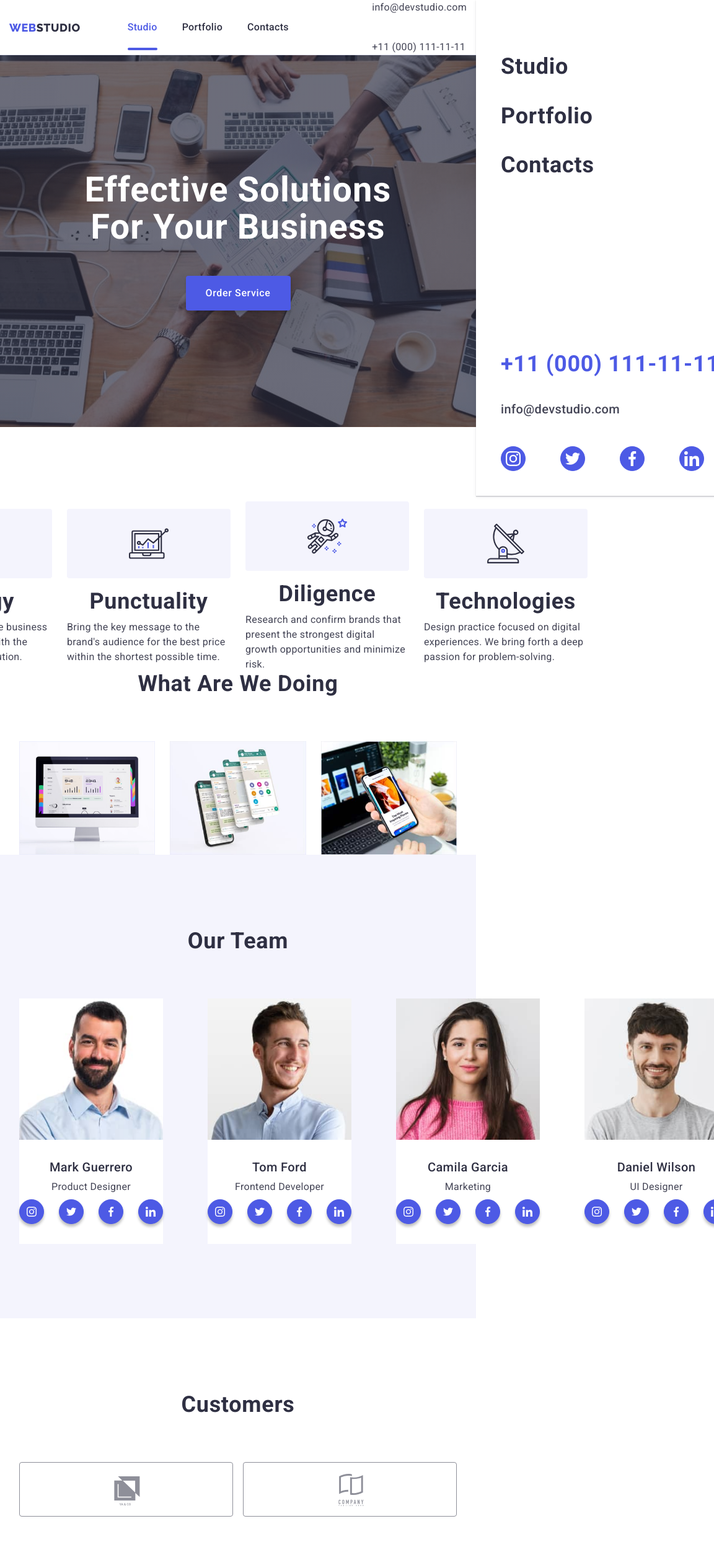
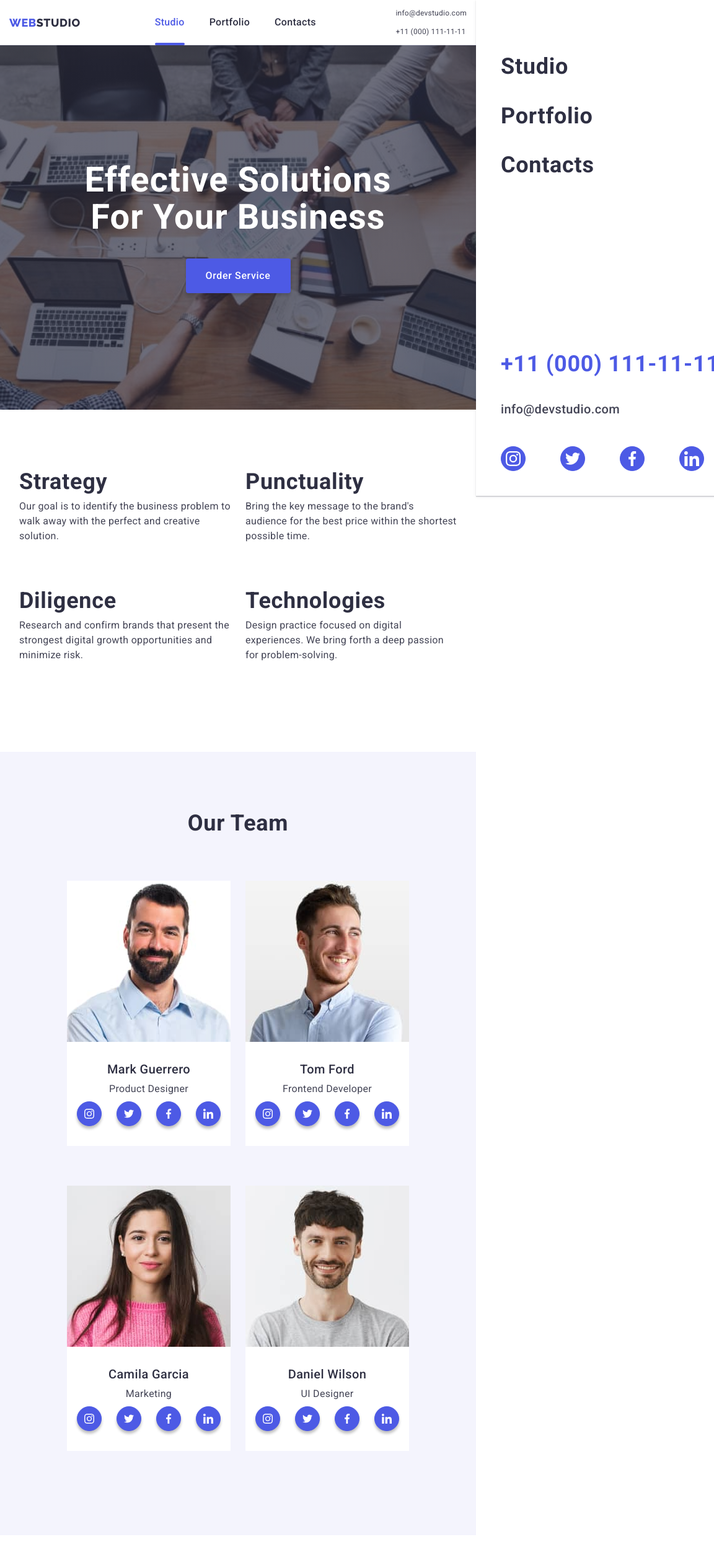
Before and after one commit to olexandrd/goit-markup-hw-06, a plain HTML site: page index.html in a window 768 px wide. Shown: the top 2517 px of the page at 62% size, 1152 px wide, since content can reach past the window. Drawn offline with nearby package versions, Linux system fonts and the light colour scheme.

Commit message:
tablet - index

```diff
--- a/css/desktop.css
+++ b/css/desktop.css
@@ -1,4 +1,4 @@
-@media screen and (min-width: 1440px) {
+@media screen and (min-width: 1158px) {
     .container {
         max-width: 1158px;
         padding: 0 15px;
--- a/css/hero.css
+++ b/css/hero.css
@@ -27,6 +27,16 @@
     background-position: center;
     background-size: cover;
     background-repeat: no-repeat;
+}
+
+@media (min-resolution: 192dpi) {
+    .hero {
+        background-image:
+            linear-gradient(rgba(46, 47, 66, 0.7),
+                rgba(46, 47, 66, 0.7)),
+            url(../images/hero/img-02@2x.jpg);
+
+    }
 }
 
 .hero .container {
--- a/css/retina.css
+++ /dev/null
@@ -1,9 +0,0 @@
-@media (min-resolution: 192dpi) {
-    .hero {
-        background-image:
-            linear-gradient(rgba(46, 47, 66, 0.7),
-                rgba(46, 47, 66, 0.7)),
-            url(../images/hero/img-02@2x.jpg);
-
-    }
-}
--- a/css/styles.css
+++ b/css/styles.css
@@ -10,4 +10,3 @@
 @import url('portfolio.css');
 @import url('tablet.css');
 @import url('desktop.css');
-@import url('retina.css');
--- a/css/tablet.css
+++ b/css/tablet.css
@@ -1,4 +1,8 @@
-@media screen and (min-width: 768px) and (max-width: 1440px) {
+@media screen and (min-width: 768px) and (max-width: 1158px) {
+    :root {
+        --section-padding: 96px;
+    }
+
     .container {
         max-width: 736px;
         padding: 0 15px;
@@ -6,7 +10,7 @@
     }
 
     .header-nav {
-        gap: 76px;
+        gap: 120px;
     }
 
     .header-nav-list {
@@ -17,6 +21,8 @@
     .address-list {
         display: flex;
         flex-direction: column;
+        gap: 12px;
+        font-size: 12px;
     }
 
     .header-btn {
@@ -28,6 +34,10 @@
         display: none;
     }
 
+    .hero .container {
+        gap: 36px;
+    }
+
     .hero-title {
         font-size: 56px;
         line-height: 1.07;
@@ -37,27 +47,36 @@
     }
 
     .hero {
+        min-height: 436px;
         background-image:
             linear-gradient(rgba(46, 47, 66, 0.7),
                 rgba(46, 47, 66, 0.7)),
-            url(../images/hero/img-01.jpg);
+            url(../images/hero/img-03.jpg);
+
+    }
+
+    @media (min-resolution: 192dpi) {
+        .hero {
+            background-image:
+                linear-gradient(rgba(46, 47, 66, 0.7),
+                    rgba(46, 47, 66, 0.7)),
+                url(../images/hero/img-03@2x.jpg);
+        }
+    }
+
+    .advantage {
+        padding: var(--section-padding) 0;
 
     }
 
     .advantage-icon-container {
-        display: flex;
-        align-items: center;
-        justify-content: center;
-        height: 112px;
-        background-color: var(--cloud-cl);
-        border-radius: 4px;
-        margin-bottom: 8px;
-        width: 264px;
+        display: none;
     }
 
     .advantage-list {
         display: flex;
         flex-direction: row;
+        flex-wrap: wrap;
         gap: var(--intendance);
     }
 
@@ -65,17 +84,67 @@
         color: var(--navyblue-cl);
         font-weight: 700;
         font-size: 36px;
+        line-height: 1.11111;
     }
 
     .advantage-item {
         justify-content: flex-start;
+        max-width: calc((100% - var(--intendance)) / 2);
+        align-items: flex-start;
+        margin-bottom: 48px;
     }
 
     .action {
-        display: unset;
+        display: none;
+    }
+
+    .team {
+        padding: var(--section-padding) 0;
     }
 
     .team-list {
+        flex-direction: row;
+        flex-wrap: wrap;
+        justify-content: center;
+        align-items: center;
+        gap: var(--intendance);
+    }
+
+    .team-item {
+        margin-bottom: 40px;
+    }
+
+    .customers-list {
+        gap: 24px;
+    }
+
+    .customers-item {
+        width: calc((100% - 2*var(--intendance)) / 3);
+        margin-bottom: 48px;
+    }
+
+    .footer-static {
+        flex-direction: row;
+        padding: 0 92px;
+        gap: 24px;
+    }
+
+    .footer-text-wrapper {
+        align-items: flex-start;
+    }
+
+    .footer-text {
+        padding: 0;
+    }
+
+    .footer-subscribe-wrapper {
+        flex-direction: column;
+        padding: 0 92px;
+        align-items: flex-start;
+        margin: 0;
+    }
+
+    .footer-form {
         flex-direction: row;
     }
 
```
Also changed, not shown: images/hero/img-03.jpg (added), images/hero/img-03@2x.jpg (added).
